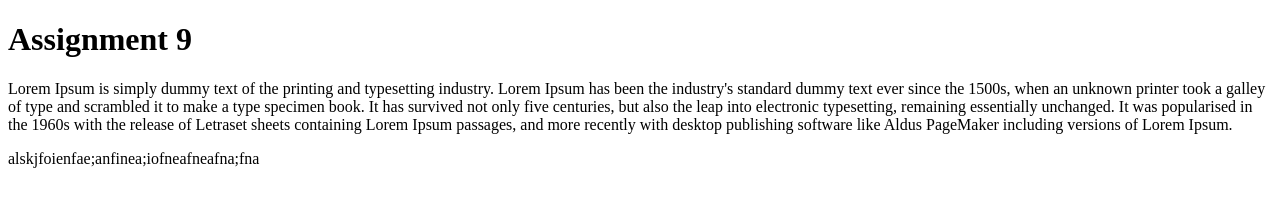
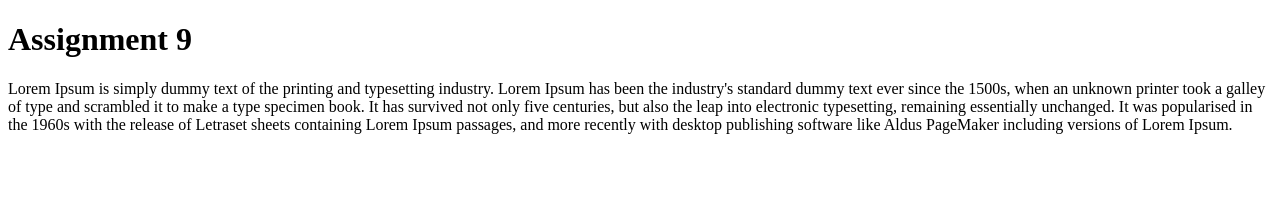
Before and after one commit to Clayesmith/Practice9, a plain HTML site: page index.html in a window 1280 px wide. Drawn offline with Linux system fonts and the light colour scheme.

Commit message:
Update index.html

```diff
--- a/index.html
+++ b/index.html
@@ -9,7 +9,7 @@
   <h1>Assignment 9</h1>
   <p>Lorem Ipsum is simply dummy text of the printing and typesetting industry. Lorem Ipsum has been the industry's standard dummy text ever since the 1500s, when an unknown printer took a galley of type and scrambled it to make a type specimen book. It has survived not only five centuries, but also the leap into electronic typesetting, remaining essentially unchanged. It was popularised in the 1960s with the release of Letraset sheets containing Lorem Ipsum passages, and more recently with desktop publishing software like Aldus PageMaker including versions of Lorem Ipsum.</p>
 
-  alskjfoienfae;anfinea;iofneafneafna;fna
 
-</body>
+
+
 </html>
```
